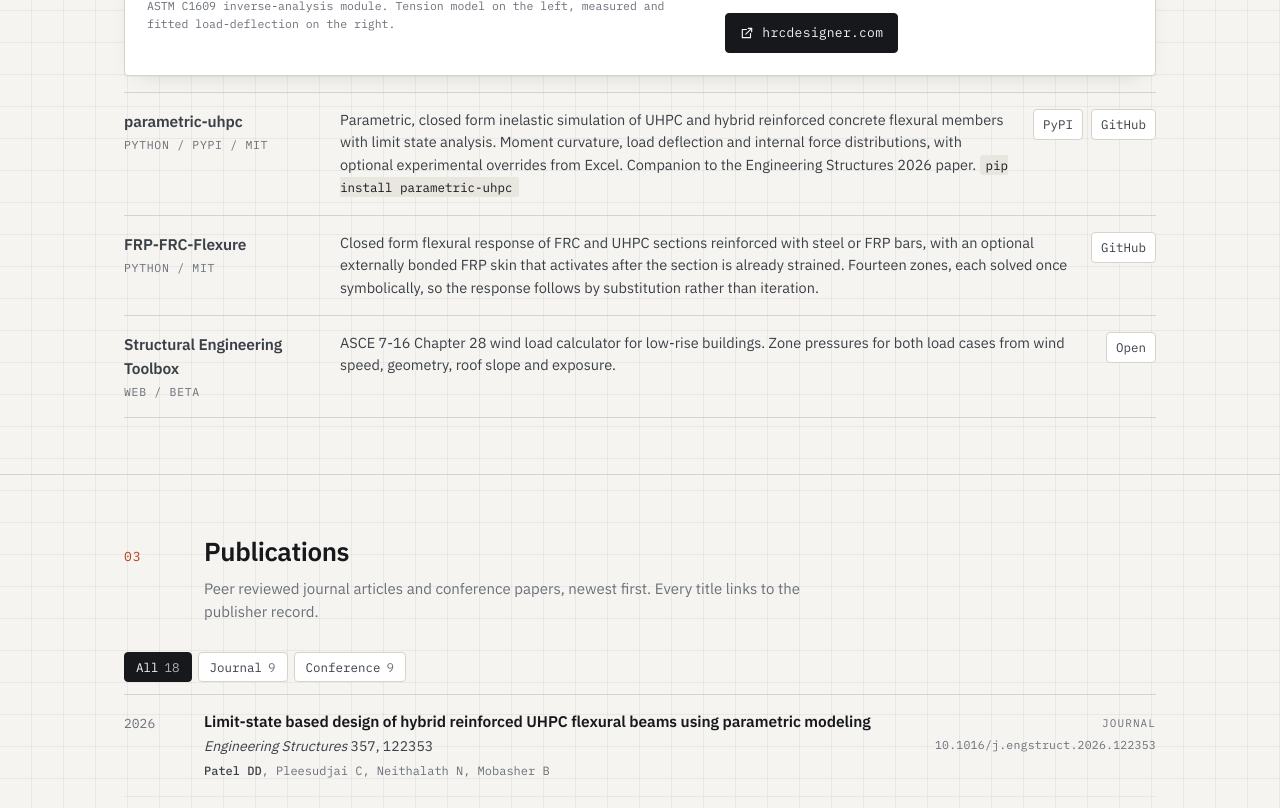
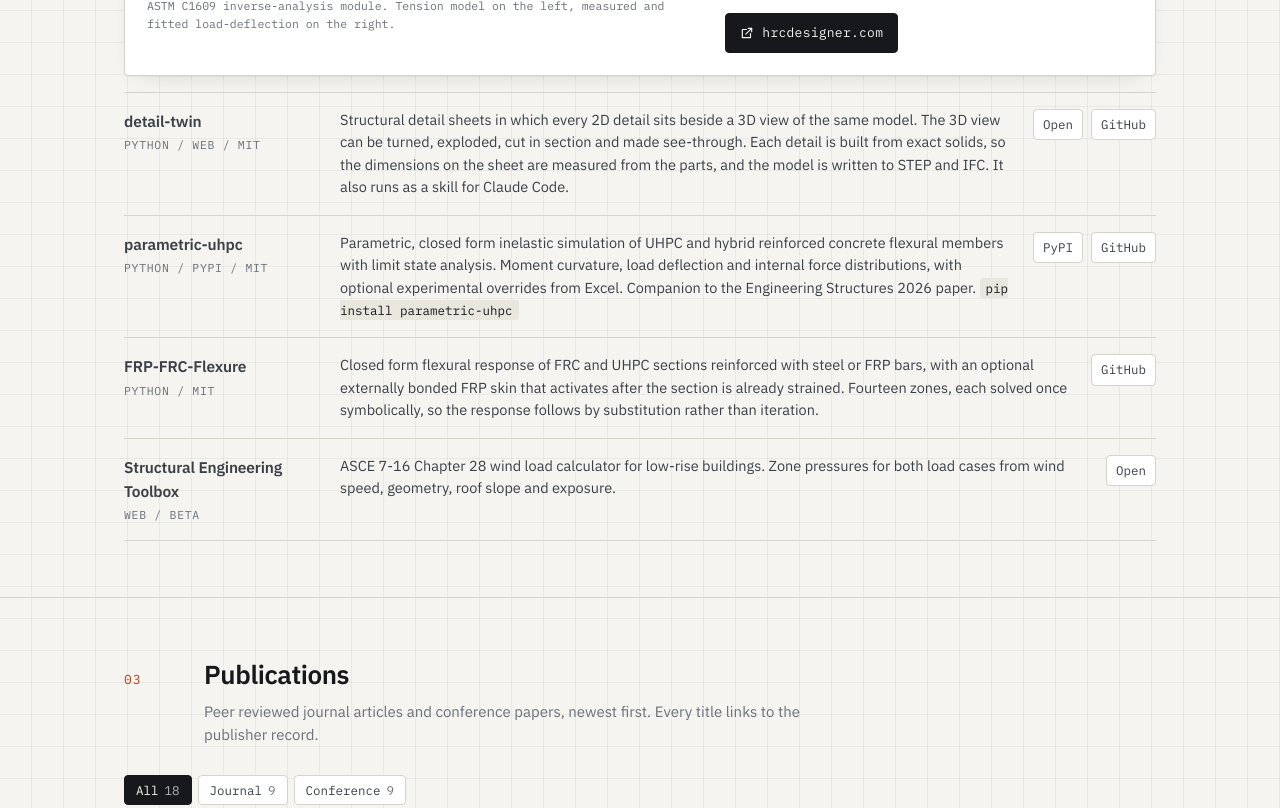
Before and after one commit to dp8l/dp8l.github.io, a plain HTML site: page index.html in a window 1280 px wide. Shown: the part 2101-2909 px from the top of the page. Drawn offline with Linux system fonts and the light colour scheme.

Commit message:
Add detail-twin to the Software list
A tool entry with links to the live detail sheet at dp8l.github.io/detail-twin and to the repository. Rev date set to 2026-11-24.

Co-Authored-By: Claude Fable 5.2 <noreply@anthropic.com>

```diff
--- a/index.html
+++ b/index.html
@@ -178,6 +178,17 @@
       </article>
 
       <ul class="tools">
+        <li class="tool">
+          <div>
+            <p class="name">detail-twin</p>
+            <span class="tag">PYTHON / WEB / MIT</span>
+          </div>
+          <p>Structural detail sheets in which every 2D detail sits beside a 3D view of the same model. The 3D view can be turned, exploded, cut in section and made see-through. Each detail is built from exact solids, so the dimensions on the sheet are measured from the parts, and the model is written to STEP and IFC. It also runs as a skill for Claude Code.</p>
+          <div class="go">
+            <a href="https://dp8l.github.io/detail-twin/" rel="noopener">Open</a>
+            <a href="https://github.com/dp8l/detail-twin" rel="noopener">GitHub</a>
+          </div>
+        </li>
         <li class="tool">
           <div>
             <p class="name">parametric-uhpc</p>
@@ -705,7 +716,7 @@
   <div class="wrap">
     <div class="tblock" aria-label="Page title block">
       <div><span class="k">Sheet</span><span class="v">Devansh Patel, personal site</span></div>
-      <div><span class="k">Rev</span><span class="v">2026-09-25</span></div>
+      <div><span class="k">Rev</span><span class="v">2026-11-24</span></div>
       <div><span class="k">Drawn by</span><span class="v">DP</span></div>
       <div><span class="k">Source</span><a class="v" href="https://github.com/dp8l/dp8l.github.io" rel="noopener">github.com/dp8l/dp8l.github.io</a></div>
     </div>
```
